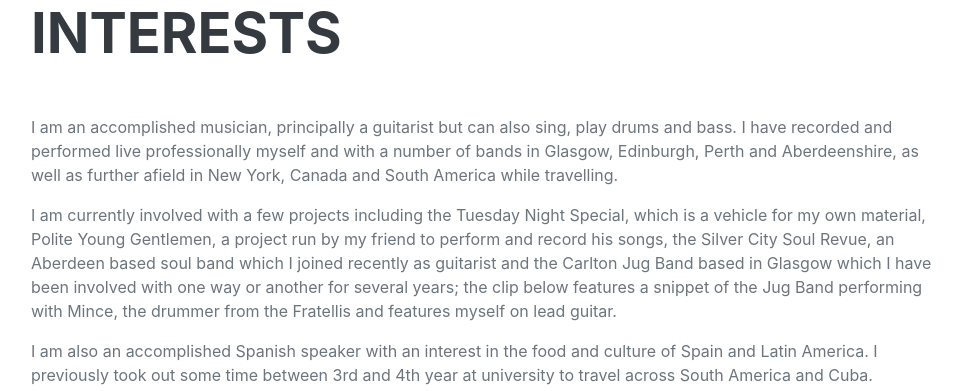
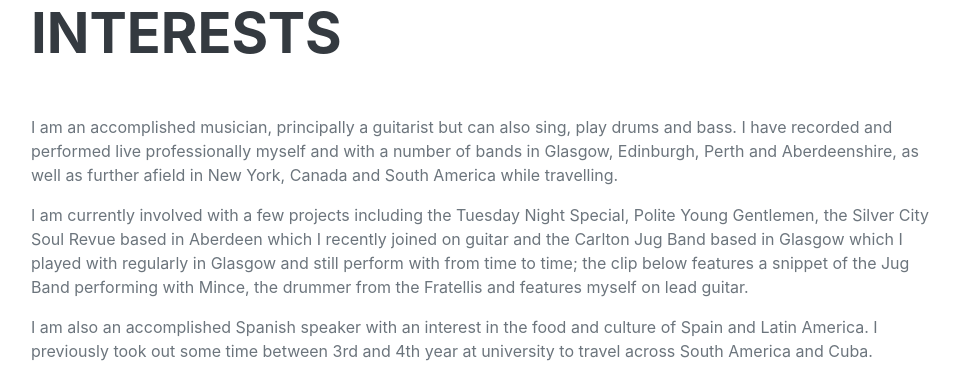
Before and after one commit to garethmcm/portfolio-app, a Django app: page / in a window 1280 px wide. Shown: the part 4548-4939 px from the top of the page, without its empty margins (289-1251 px from the left). Run offline with Django 4.2, Linux system fonts and the light colour scheme; some libraries are stand-ins or nearby versions; some web fonts are replaced.

Commit message:
tweaked interests

```diff
--- a/dj_ango_project/dj_ango_app/templates/interests.html
+++ b/dj_ango_project/dj_ango_app/templates/interests.html
@@ -3,7 +3,7 @@
         <h2 class="mb-5">Interests</h2>
         <p>I am an accomplished musician, principally a guitarist but can also sing, play drums and bass. I have recorded and performed live professionally myself and with a number of bands in Glasgow, Edinburgh, Perth and Aberdeenshire, as well as further afield in New York, Canada and South America while travelling.</p>
 
-        <p>I am currently involved with a few projects including the Tuesday Night Special, which is a vehicle for my own material, Polite Young Gentlemen, a project run by my friend to perform and record his songs, the Silver City Soul Revue, an Aberdeen based soul band which I joined recently as guitarist and the Carlton Jug Band based in Glasgow which I have been involved with one way or another for several years; the clip below features a snippet of the Jug Band performing with Mince, the drummer from the Fratellis and features myself on lead guitar.</p>
+        <p>I am currently involved with a few projects including the Tuesday Night Special, Polite Young Gentlemen, the Silver City Soul Revue based in Aberdeen which I recently joined on guitar and the Carlton Jug Band based in Glasgow which I played with regularly in Glasgow and still perform with from time to time; the clip below features a snippet of the Jug Band performing with Mince, the drummer from the Fratellis and features myself on lead guitar.</p>
 
         <p class="mb-0">I am also an accomplished Spanish speaker with an interest in the food and culture of Spain and Latin America. I previously took out some time between 3rd and 4th year at university to travel across South America and Cuba.</p>
         <br>
```
